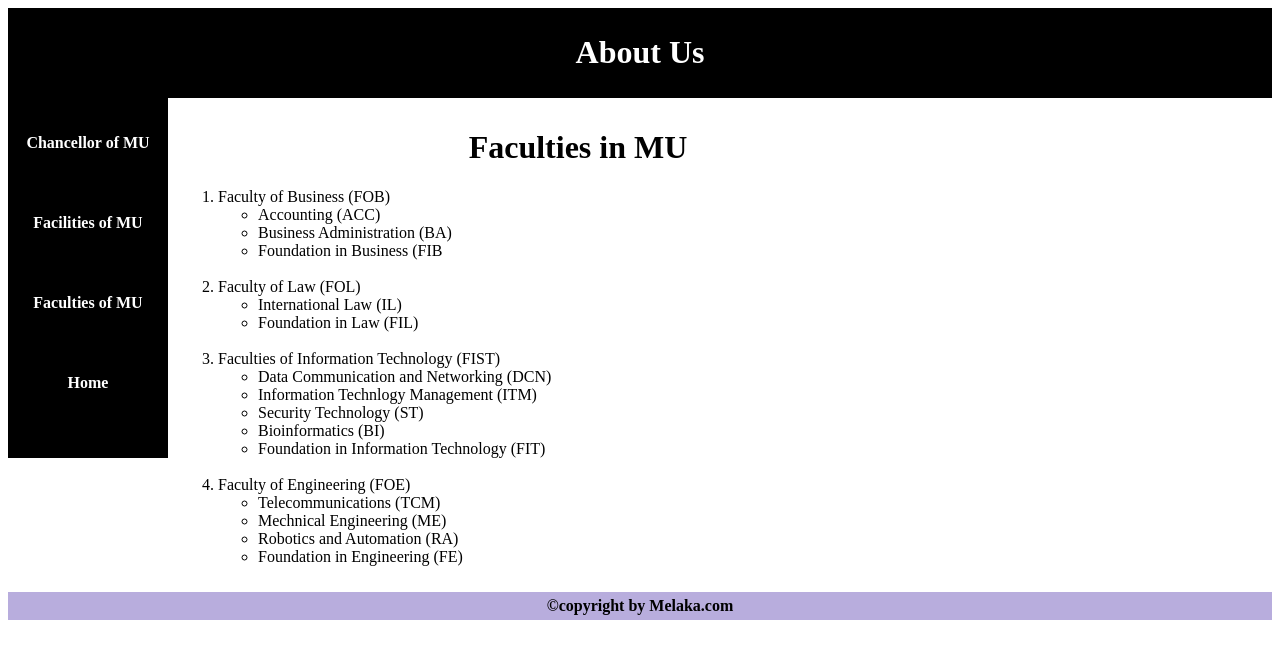
After one commit to MMU-TWT-Class-Oct-2015/G14C_University_Accomodation_Management_System, a PHP site: page /faculty.php in a window 1280 px wide. The commit adds this page. Shown: the top 659 px of the page. Run offline with PHP 8.4, Linux system fonts and the light colour scheme.

Commit message:
updated linking

```diff
--- /dev/null
+++ b/faculty.php
@@ -0,0 +1,108 @@
+<!DOCTYPE html>
+<html>
+<head>
+<style>
+#header {
+    background-color:black;
+    color:white;
+    text-align:center;
+    padding:5px;
+}
+#nav {
+    line-height:80px;
+    background-color:black;
+    height:350px;
+    width:150px;
+    float:left;
+    padding:5px;
+    font-weight: bold;
+    text-align: center;
+}
+#nav a{
+	text-decoration: none;
+}
+#section {
+    width:800px;
+    float:left;
+    padding:10px;
+    background-color:	none;
+}
+#footer {
+    background-color:#B8Addd;
+    color:black;
+    clear:both;
+    text-align:center;
+   padding:5px;
+}
+a {
+  color:white;
+}
+a:hover{
+  color:pink;
+}
+a:active{
+  color:blue
+}
+</style>
+</head>
+<body>
+
+<div id="header">
+<h1>About Us</h1>
+</div>
+
+<div id="nav">
+  <a href="about.php">Chancellor of MU</a>
+<br>
+  <a href="facilities.php">Facilities of MU</a>
+<br>
+  <a href="faculty.php">Faculties of MU</a>
+  <br>
+  <a href="index.php">Home</a>
+</div>
+
+<div id="section">
+<h1 style="text-align:center;">Faculties in MU</h1>
+<p> </p>
+<ol>
+       <li>Faculty of Business (FOB)</li>
+       <ul>
+         <li>Accounting (ACC)</li>
+         <li>Business Administration (BA)</li>
+         <li>Foundation in Business (FIB</li>
+       </ul>
+       <br>
+       <li>Faculty of Law (FOL)</li>
+       <ul>
+         <li>International Law (IL)</li>
+         <li>Foundation in Law (FIL)</li>
+       </ul>
+       <br>
+       <li>Faculties of Information Technology (FIST)</li>
+       <ul>
+    	 <li>Data Communication and Networking (DCN)</li>
+    	 <li>Information Technlogy Management (ITM)</li>
+    	 <li>Security Technology (ST)</li>
+    	 <li>Bioinformatics (BI)</li>
+       <li>Foundation in Information Technology (FIT)</li>
+       </ul>
+       <br>
+       <li>Faculty of Engineering (FOE)</li>
+       <ul>
+         <li>Telecommunications (TCM)</li>
+         <li>Mechnical Engineering (ME)</li>
+         <li>Robotics and Automation (RA)</li>
+         <li>Foundation in Engineering (FE)</li>
+       </ul>
+     </ol>
+
+
+
+</div>
+
+<div id="footer"><b>
+&copy;copyright by Melaka.com</b>
+</div>
+
+</body>
+</html>
--- a/index.php
+++ b/index.php
@@ -229,6 +229,9 @@ height:450px;
 		case 'news':
 		include('news.php');
 		break;
+                case 'about':
+		echo "<script>document.location='about.php'</script>";
+                break;
 		case 'notice':
 		include('notice.php');
 		break;
```
Also changed, not shown: about.php (added, +84 -0 lines), facilities.php (added, +103 -0 lines).
